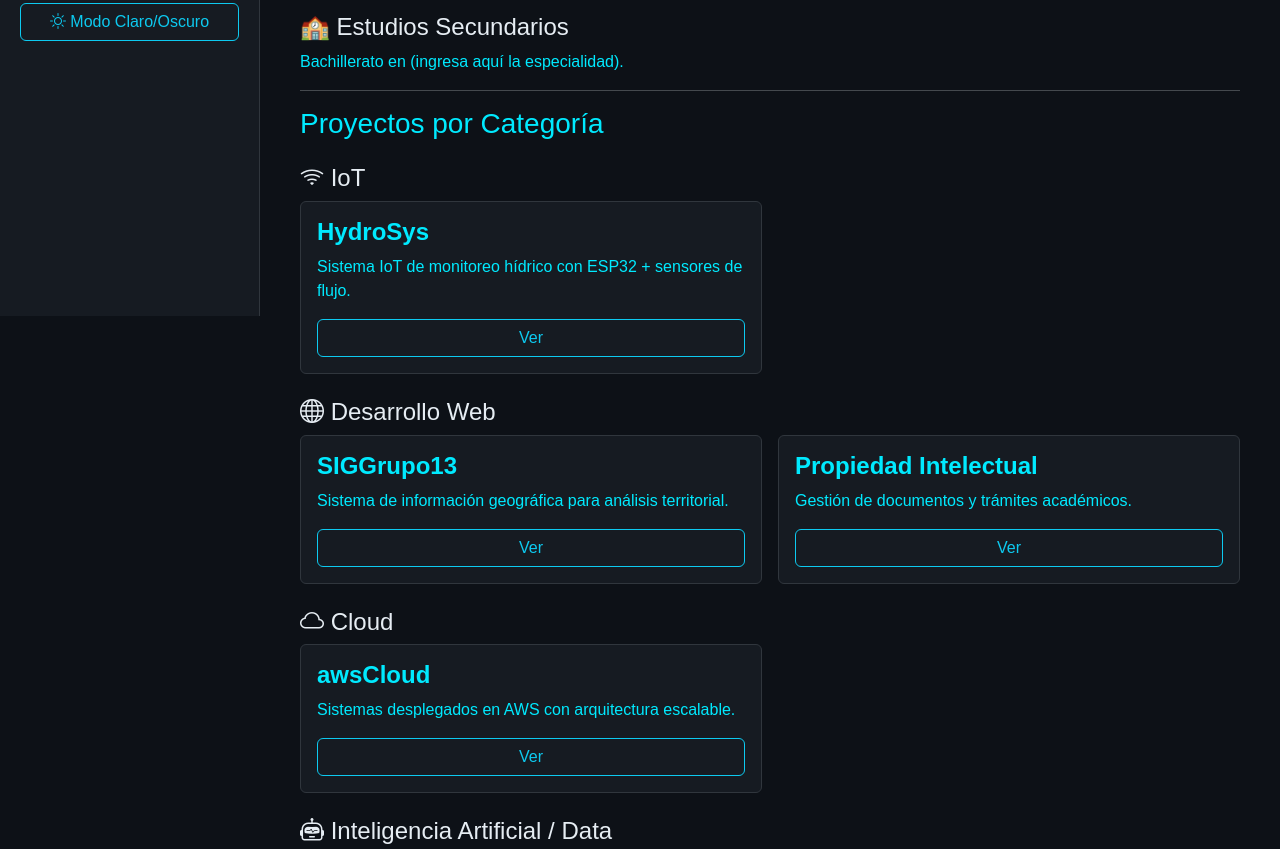
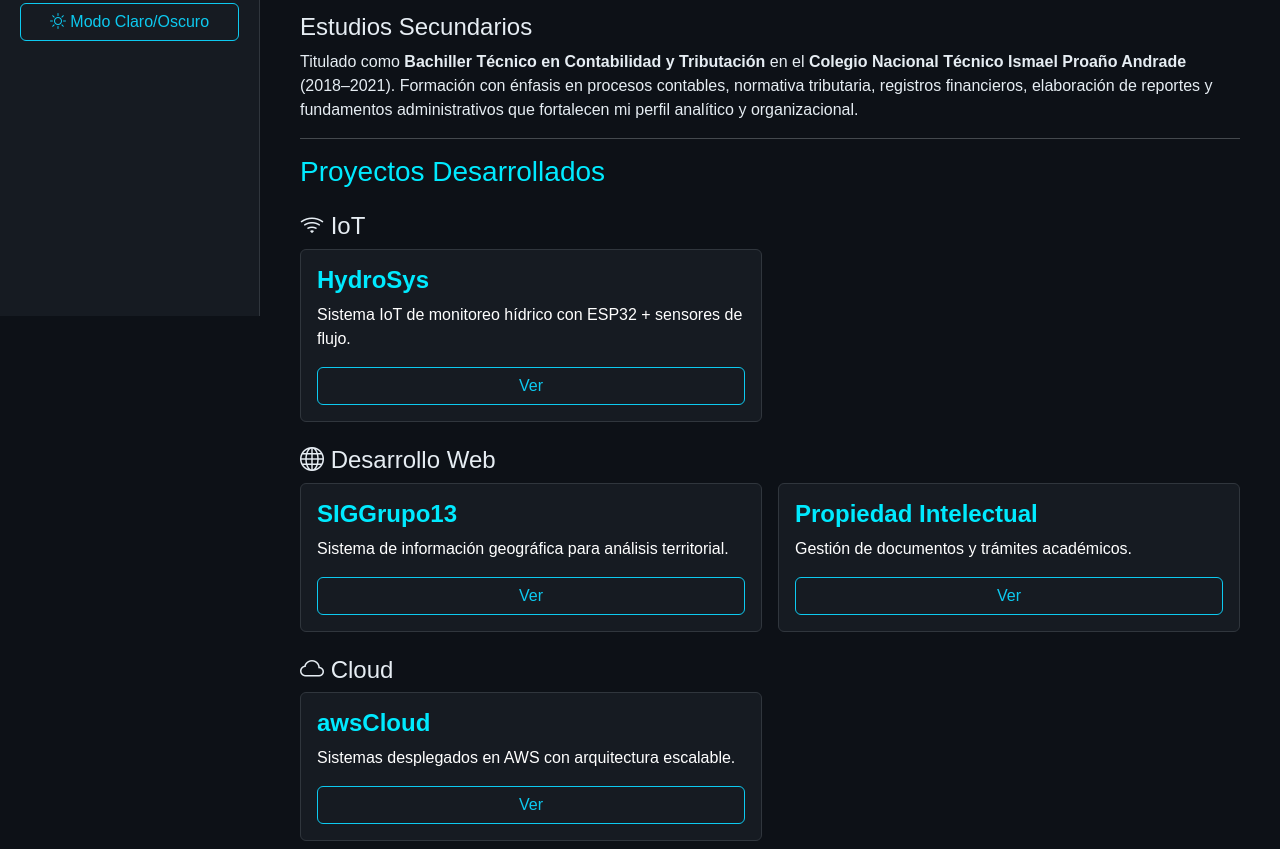
Before and after one commit to Xander313/Xander313.github.io, a plain HTML site: page index.html in a window 1280 px wide. Shown: the part 484-1333 px from the top of the page. Drawn offline with nearby package versions, Linux system fonts and the light colour scheme.

Commit message:
Update index.html

```diff
--- a/index.html
+++ b/index.html
@@ -2,7 +2,7 @@
 <html lang="es">
 <head>
 <meta charset="UTF-8">
-<title>Curriculum Vitae - Xander313</title>
+<title>Curriculum Vitae</title>
 
 <!-- Bootstrap -->
 <link href="https://cdn.jsdelivr.net/npm/bootstrap@5.3.2/dist/css/bootstrap.min.css" rel="stylesheet">
@@ -74,7 +74,7 @@ body {
 }
 
 /* ================== TITULOS =================== */
-h1, h2, h3, p { color: #00eaff; }
+h1, h2, h3 { color: #00eaff; }
 
 /* ================== CARDS PROYECTOS =================== */
 .proyecto-card {
@@ -166,15 +166,23 @@ h1, h2, h3, p { color: #00eaff; }
         <li>Minería de Datos e Inteligencia Artificial</li>
     </ul>
 
-    <h4>🏫 Estudios Secundarios</h4>
-    <p>Bachillerato en (ingresa aquí la especialidad).</p>
+<h4>Estudios Secundarios</h4>
+<p>
+    Titulado como <strong>Bachiller Técnico en Contabilidad y Tributación</strong>
+    en el <strong>Colegio Nacional Técnico Ismael Proaño Andrade</strong>
+    (2018–2021).
+    Formación con énfasis en procesos contables, normativa tributaria, registros financieros,
+    elaboración de reportes y fundamentos administrativos que fortalecen mi perfil analítico
+    y organizacional.
+</p>
+
 </section>
 
 <hr>
 
 <!-- ================== PROYECTOS =================== -->
 <section id="proyectos">
-<h3>Proyectos por Categoría</h3>
+<h3>Proyectos Desarrollados</h3>
 
 <!-- ==== IoT ==== -->
 <h4 class="mt-4"><i class="bi bi-wifi"></i> IoT</h4>
@@ -183,7 +191,7 @@ h1, h2, h3, p { color: #00eaff; }
     <div class="col-md-6">
         <div class="card proyecto-card p-3">
             <h4 class="proyecto-title">HydroSys</h4>
-            <p>Sistema IoT de monitoreo hídrico con ESP32 + sensores de flujo.</p>
+            <p style="color:white">Sistema IoT de monitoreo hídrico con ESP32 + sensores de flujo.</p>
             <a href="https://github.com/Xander313/HydroSys" target="_blank" class="btn btn-outline-info">Ver</a>
         </div>
     </div>
@@ -197,7 +205,7 @@ h1, h2, h3, p { color: #00eaff; }
     <div class="col-md-6">
         <div class="card proyecto-card p-3">
             <h4 class="proyecto-title">SIGGrupo13</h4>
-            <p>Sistema de información geográfica para análisis territorial.</p>
+            <p style="color:white">Sistema de información geográfica para análisis territorial.</p>
             <a href="https://github.com/Xander313/SIGGrupo13" class="btn btn-outline-info" target="_blank">Ver</a>
         </div>
     </div>
@@ -205,7 +213,7 @@ h1, h2, h3, p { color: #00eaff; }
     <div class="col-md-6">
         <div class="card proyecto-card p-3">
             <h4 class="proyecto-title">Propiedad Intelectual</h4>
-            <p>Gestión de documentos y trámites académicos.</p>
+            <p style="color:white">Gestión de documentos y trámites académicos.</p>
             <a href="https://github.com/Xander313/propiedadIntelectual" class="btn btn-outline-info" target="_blank">Ver</a>
         </div>
     </div>
@@ -219,7 +227,7 @@ h1, h2, h3, p { color: #00eaff; }
     <div class="col-md-6">
         <div class="card proyecto-card p-3">
             <h4 class="proyecto-title">awsCloud</h4>
-            <p>Sistemas desplegados en AWS con arquitectura escalable.</p>
+            <p style="color:white">Sistemas desplegados en AWS con arquitectura escalable.</p>
             <a href="https://github.com/Xander313/awsCloud" class="btn btn-outline-info" target="_blank">Ver</a>
         </div>
     </div>
@@ -233,7 +241,7 @@ h1, h2, h3, p { color: #00eaff; }
     <div class="col-md-6">
         <div class="card proyecto-card p-3">
             <h4 class="proyecto-title">Regresión Logística</h4>
-            <p>Modelo ML aplicado a dataset real de predicciones.</p>
+            <p style="color:white">Modelo ML aplicado a dataset real de predicciones.</p>
             <a href="https://github.com/Xander313/Logistica" class="btn btn-outline-info" target="_blank">Ver</a>
         </div>
     </div>
```
